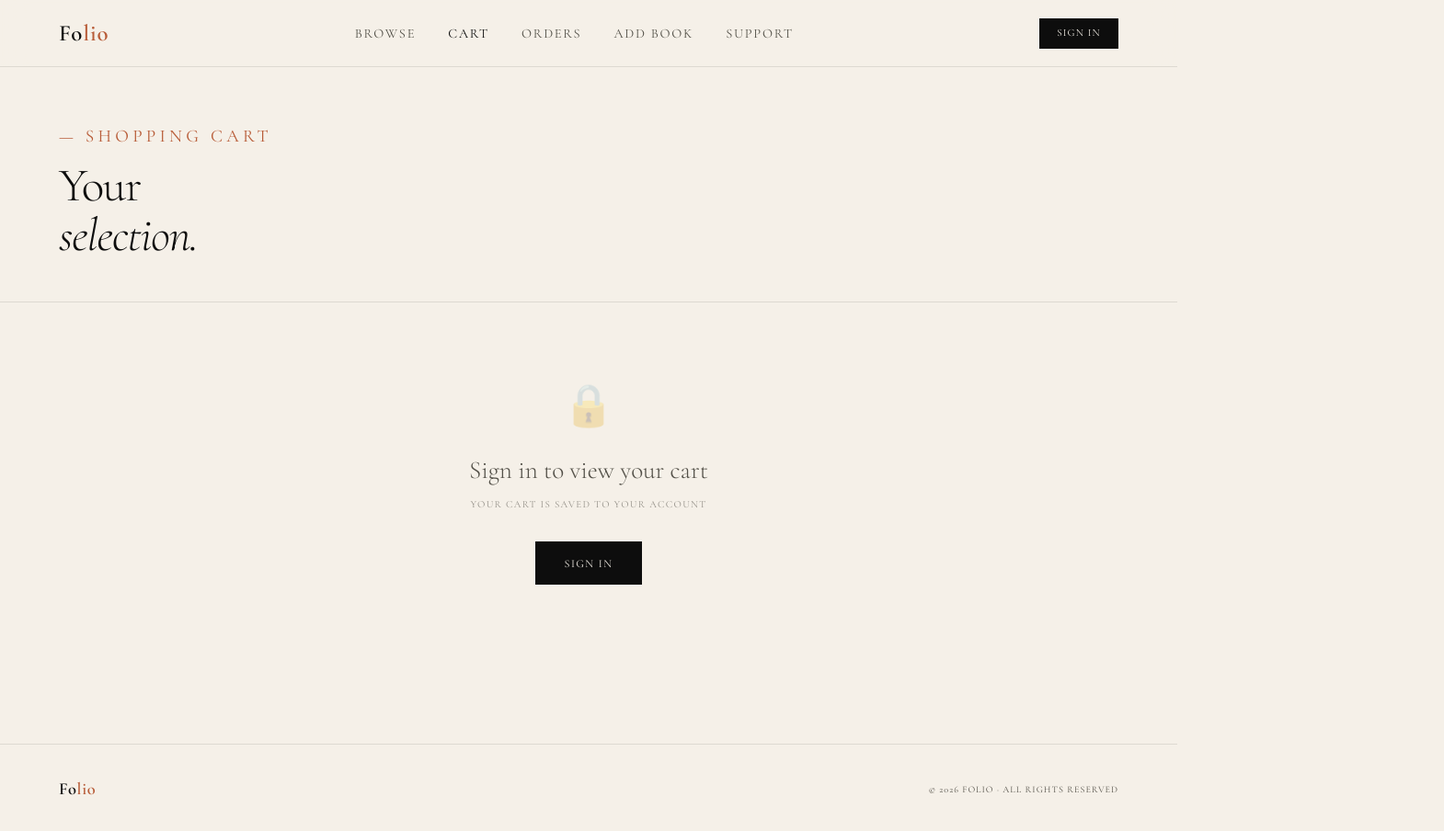
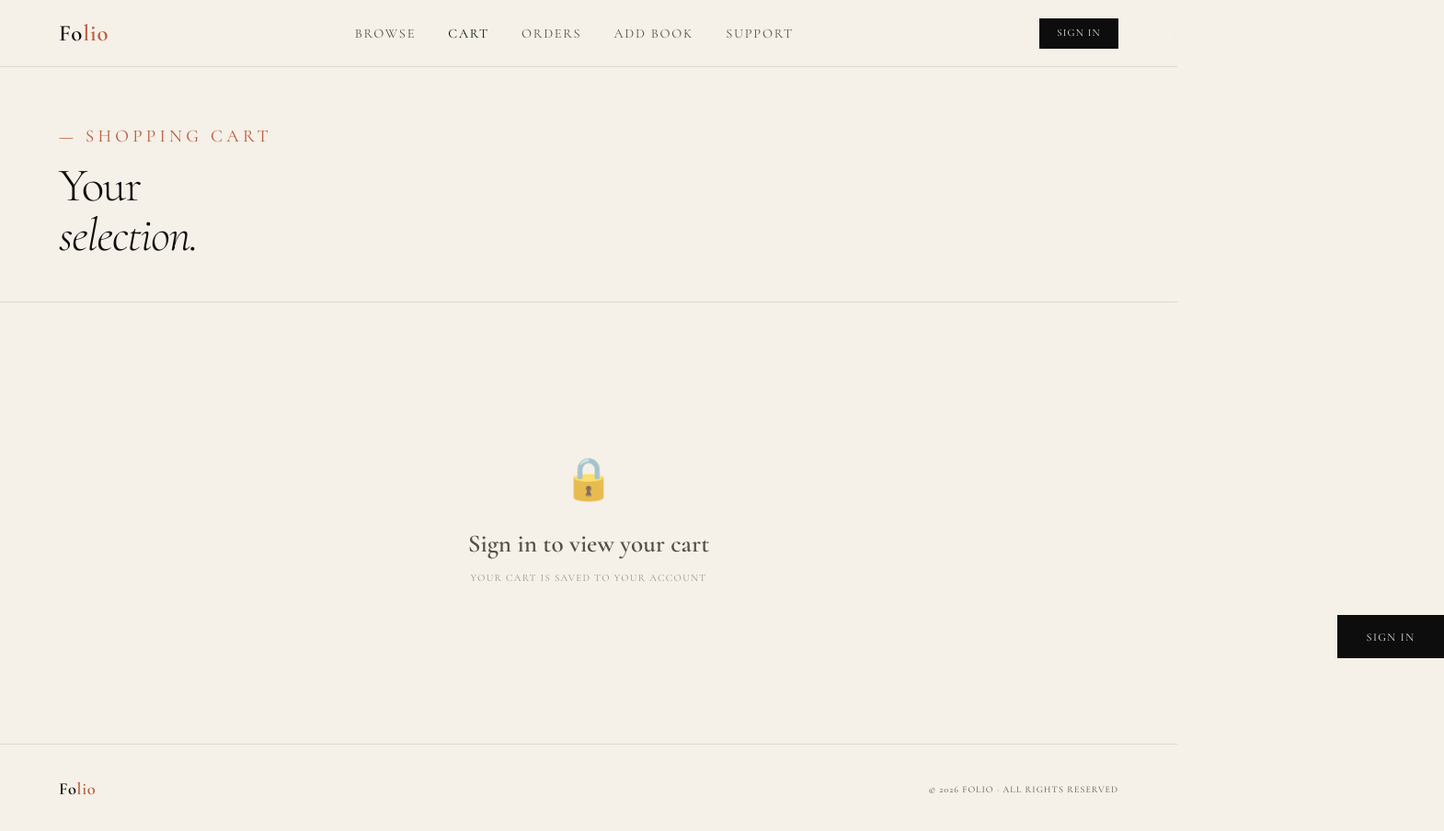
Before and after one commit to Debtanu2005/DBMS_PROJ, a website: page frontend/cart.html in a window 1280 px wide. Shown: the whole page at 92% size, 1570 px wide, since content can reach past the window. Drawn offline with nearby package versions, Linux system fonts and the light colour scheme; a web font is replaced by a local one.

Commit message:
cart fixed

```diff
--- a/frontend/css/main.css
+++ b/frontend/css/main.css
@@ -159,6 +159,13 @@ nav.fixed {
   transition: background var(--t-base), color var(--t-base);
 }
 .nav-cart-btn:hover { background: var(--ink); color: var(--paper); }
+
+
+/* .cart-wrap {
+  display: grid;
+  place-items: center;
+  min-height: 70vh;
+} */
 
 .cart-badge {
   background: var(--rust);
@@ -456,14 +463,26 @@ nav.fixed {
 
 .state-icon,
 .empty-icon,
-.cart-empty-icon { font-size: 2.8rem; opacity: 0.25; margin-bottom: 1rem; }
+.cart-empty-icon   {  margin-top: 5rem;
+    box-sizing: border-box;
+    justify-content: center;
+    display: flex;
+    font-size: 2.8rem;
+    opacity: 0.7;
+    margin-bottom: 1rem
+}
+
+
 
 .state-title,
 .empty-title,
 .cart-empty-title,
 .auth-wall-title {
     font-size: 1.7rem;
-  font-weight: 300;
+    justify-content: center;
+    box-sizing: border-box;
+    display: flex;
+    align-items: center;
     color: var(--muted);
     margin-bottom: 0.5rem;
 }
@@ -474,6 +493,9 @@ nav.fixed {
 .auth-wall-sub {
     font-family: var(--font-mono);
     font-size: 0.68rem;
+    box-sizing: border-box;
+    display: flex;
+    justify-content: center;
     letter-spacing: 0.12em;
     text-transform: uppercase;
     color: var(--muted);
@@ -491,6 +513,7 @@ nav.fixed {
   background: var(--ink);
   color: var(--paper);
   text-decoration: none;
+  transform: translateX(54.5rem);
   padding: 0.9rem 2rem;
   display: inline-block;
   transition: background var(--t-base);
--- a/frontend/css/pages.css
+++ b/frontend/css/pages.css
@@ -394,7 +394,7 @@
   background: none;
   border: none;
   font-family: var(--font-mono);
-  font-size: 0.9rem;
+  font-size: 1.7rem;
   cursor: pointer;
   color: var(--ink);
   transition: background var(--t-base);
@@ -404,7 +404,7 @@
   width: 36px;
   text-align: center;
   font-family: var(--font-mono);
-  font-size: 0.8rem;
+  font-size: 1.8rem;
   border: none;
   background: none;
   outline: none;
```
Also changed, not shown: frontend/orders.html (+2 -1 lines), frontend/support.html (+2 -0 lines). Lines whose indentation alone changed are shown as unchanged.
